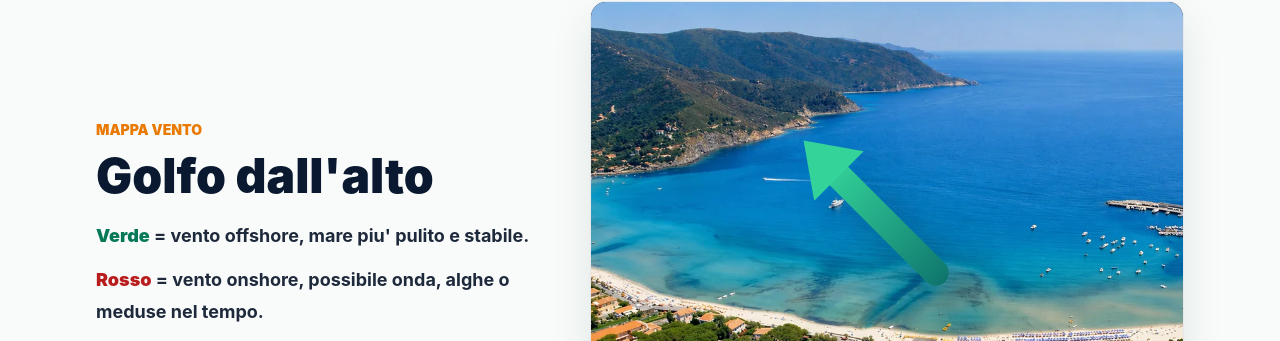
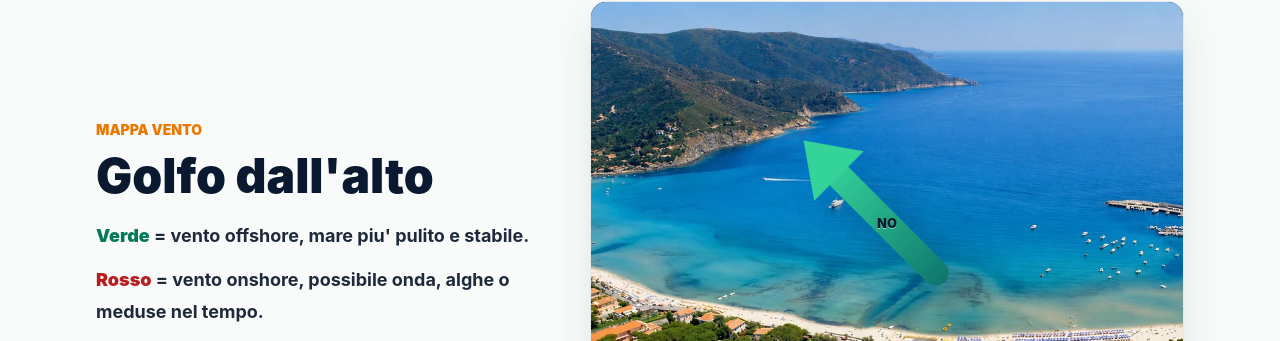
Before and after one commit to AlphaArtemis/numero5-beach-system, a React (Vite) app: page / in a window 1280 px wide. Shown: the part 3298-3639 px from the top of the page. Built offline with nearby package versions, Linux system fonts and the light colour scheme.

Commit message:
Add wind direction label to arrow

```diff
--- a/src/App.jsx
+++ b/src/App.jsx
@@ -94,7 +94,7 @@ function getWindRotation(direction = "") {
     .trim()
     .toUpperCase()
     .replace(/\s+/g, "")
-    .replace("-", "");
+    .replace(/[.-]/g, "");
 
   const directionAngles = {
     N: 0,
@@ -371,6 +371,7 @@ function App() {
   const quickWhatsAppUrl = `https://wa.me/${normalizeWhatsAppNumber(beachData.whatsappNumber)}?text=${quickWhatsAppText}`;
   const windArrowStyle = {
     transform: `rotate(${windRotation}deg)`,
+    "--wind-arrow-rotation": `${windRotation}deg`,
     "--wind-arrow-from": isGreenStatus ? "#34d399" : "#ff8c00",
     "--wind-arrow-to": isGreenStatus ? "#0f766e" : "#ef4f5e",
   };
@@ -978,10 +979,12 @@ function App() {
               <div className="absolute inset-0 bg-gradient-to-b from-[#0a192f]/0 via-transparent to-[#0a192f]/58" />
               <div className="pointer-events-none absolute inset-0 flex items-center justify-center" data-wind-direction={beachData.meteoWind.direction}>
                 <div
-                  aria-hidden="true"
+                  aria-label={`Direzione vento ${beachData.meteoWind.direction}`}
                   className="wind-arrow"
                   style={windArrowStyle}
-                />
+                >
+                  <span>{beachData.meteoWind.direction}</span>
+                </div>
               </div>
               <div className="absolute inset-x-0 bottom-0 flex flex-wrap items-center justify-between gap-2 bg-[#0a192f]/90 px-4 py-3 text-white shadow-soft backdrop-blur-xl">
                 <p className="text-xs font-black uppercase text-teal-200 sm:text-sm">Vento Meteo Militare</p>
--- a/src/index.css
+++ b/src/index.css
@@ -113,6 +113,20 @@ textarea {
   filter: blur(10px);
 }
 
+.wind-arrow span {
+  position: absolute;
+  top: 50%;
+  left: 50%;
+  z-index: 1;
+  color: #0a192f;
+  font-size: 0.72rem;
+  font-weight: 900;
+  line-height: 1;
+  text-transform: uppercase;
+  text-shadow: 0 1px 0 rgba(255, 255, 255, 0.48);
+  transform: translate(-50%, -50%) rotate(calc(-1 * var(--wind-arrow-rotation, 0deg)));
+}
+
 @media (min-width: 768px) {
   .wind-arrow {
     width: 26px;
@@ -125,4 +139,8 @@ textarea {
     border-bottom-width: 50px;
     border-left-width: 35px;
   }
+
+  .wind-arrow span {
+    font-size: 0.8rem;
+  }
 }
```
